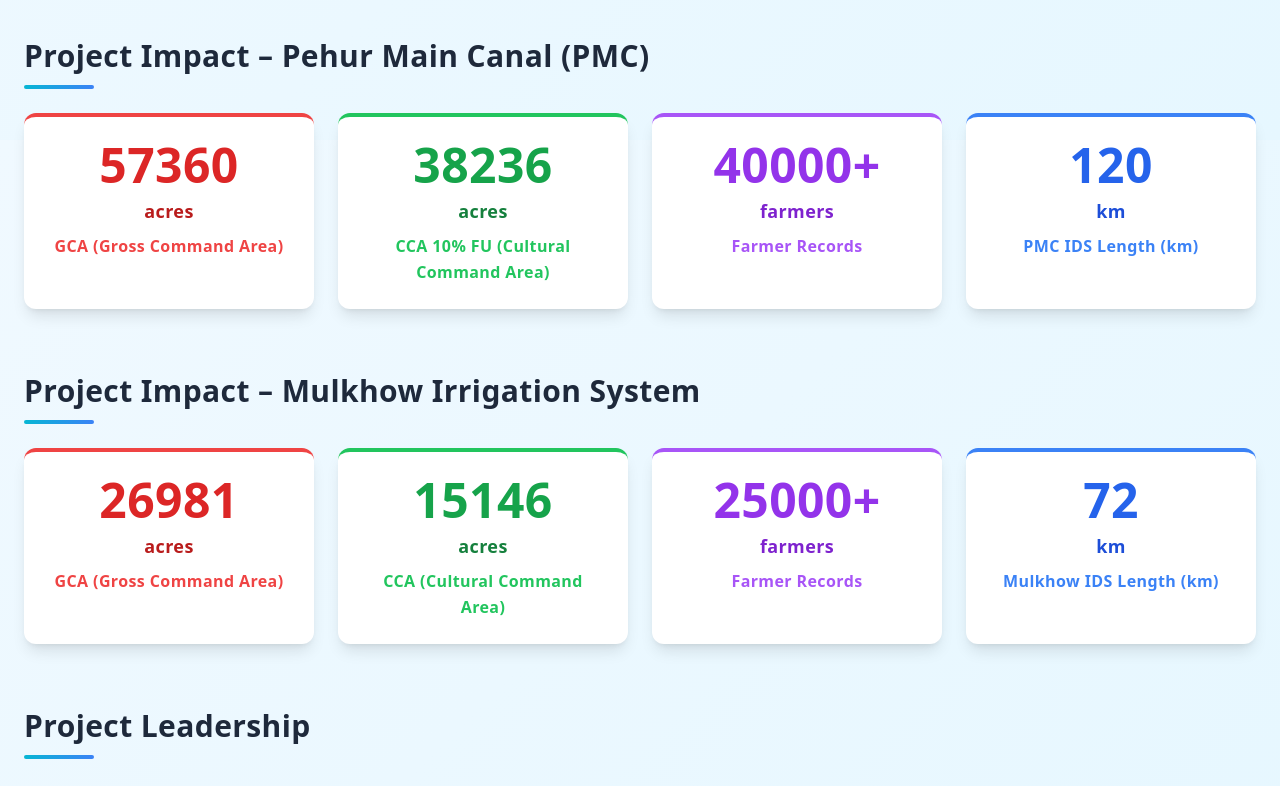
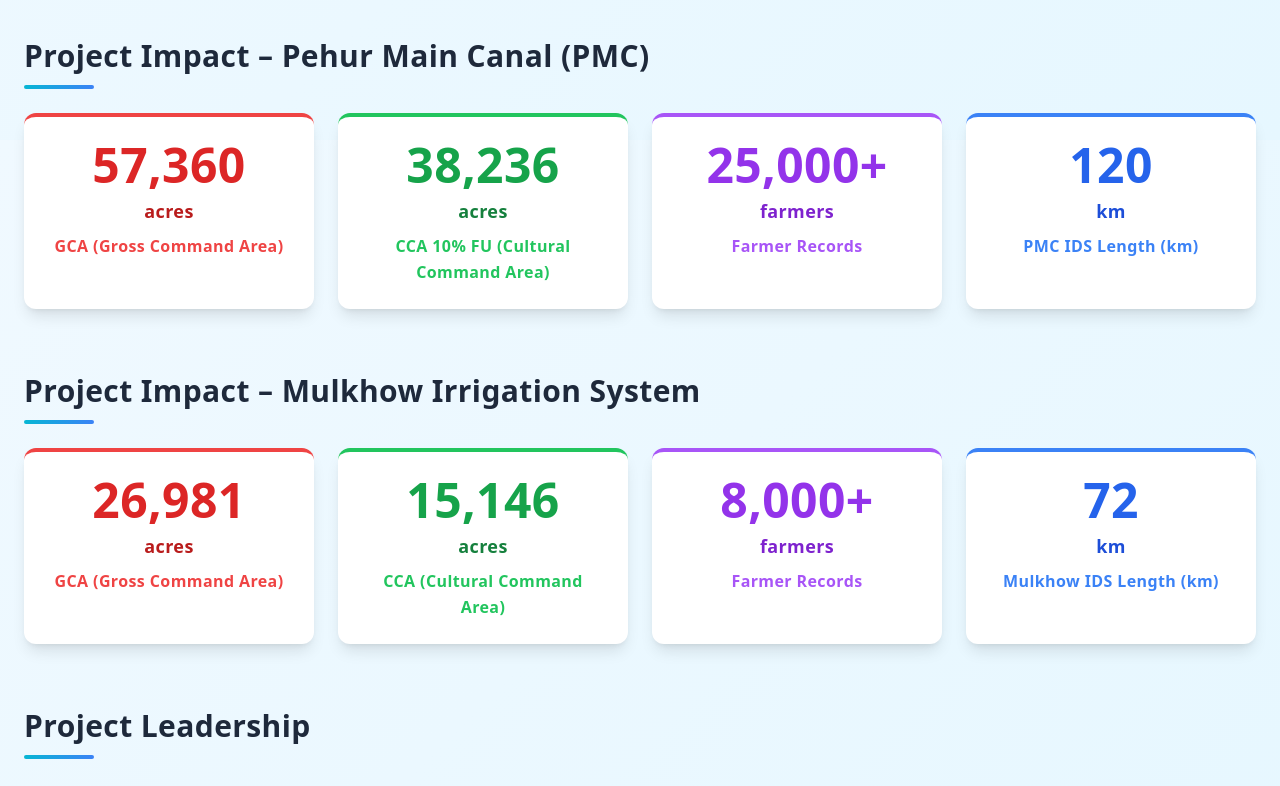
Before and after one commit to prfcgis/portal, a plain HTML site: page index.html in a window 1280 px wide. Shown: the part 1460-2246 px from the top of the page. Drawn offline with nearby package versions, Linux system fonts and the light colour scheme; animation ran at ten frames a second.

Commit message:
Add files via upload

```diff
--- a/index.html
+++ b/index.html
@@ -336,25 +336,25 @@
   <h2 class="text-3xl font-bold text-slate-800 section-title mb-6">Project Impact – Pehur Main Canal (PMC)</h2>
   <div class="grid grid-cols-1 md:grid-cols-2 lg:grid-cols-4 gap-6">
     <div class="stat-card bg-white rounded-xl shadow-lg p-6 text-center border-t-4 border-red-500">
-      <div class="text-5xl font-bold text-red-600 mb-2">57360</div>
+      <div class="text-5xl font-bold text-red-600 mb-2 count-up" data-target="57360">0</div>
       <div class="text-lg font-semibold text-red-700">acres</div>
       <div class="text-red-500 mt-2 font-bold">GCA (Gross Command Area)    </div>
     </div>
 
     <div class="stat-card bg-white rounded-xl shadow-lg p-6 text-center border-t-4 border-green-500">
-      <div class="text-5xl font-bold text-green-600 mb-2">38236</div>
+      <div class="text-5xl font-bold text-green-600 mb-2 count-up" data-target="38236">0</div>
       <div class="text-lg font-semibold text-green-700">acres</div>
       <div class="text-green-500 mt-2 font-bold">CCA 10% FU (Cultural Command Area)  </div>
     </div>
 
     <div class="stat-card bg-white rounded-xl shadow-lg p-6 text-center border-t-4 border-purple-500">
-      <div class="text-5xl font-bold text-purple-600 mb-2">40000+</div>
+      <div class="text-5xl font-bold text-purple-600 mb-2"><span class="count-up" data-target="25000">0</span>+</div>
       <div class="text-lg font-semibold text-purple-700">farmers</div>
       <div class="text-purple-500 mt-2 font-bold">Farmer Records</div>
     </div>
 
     <div class="stat-card bg-white rounded-xl shadow-lg p-6 text-center border-t-4 border-blue-500">
-      <div class="text-5xl font-bold text-blue-600 mb-2">120</div>
+      <div class="text-5xl font-bold text-blue-600 mb-2 count-up" data-target="120">0</div>
       <div class="text-lg font-semibold text-blue-700">km</div>
       <div class="text-blue-500 mt-2 font-bold">PMC IDS Length (km)</div>
     </div>
@@ -366,25 +366,25 @@
 <h2 class="text-3xl font-bold text-slate-800 section-title mb-6">Project Impact – Mulkhow Irrigation System</h2>
 <div class="grid grid-cols-1 md:grid-cols-2 lg:grid-cols-4 gap-6">
   <div class="stat-card bg-white rounded-xl shadow-lg p-6 text-center border-t-4 border-red-500">
-    <div class="text-5xl font-bold text-red-600 mb-2">26981</div>
+    <div class="text-5xl font-bold text-red-600 mb-2 count-up" data-target="26981">0</div>
     <div class="text-lg font-semibold text-red-700">acres</div>
     <div class="text-red-500 mt-2 font-bold">GCA (Gross Command Area)</div>
   </div>
 
   <div class="stat-card bg-white rounded-xl shadow-lg p-6 text-center border-t-4 border-green-500">
-    <div class="text-5xl font-bold text-green-600 mb-2">15146</div>
+    <div class="text-5xl font-bold text-green-600 mb-2 count-up" data-target="15146">0</div>
     <div class="text-lg font-semibold text-green-700">acres</div>
     <div class="text-green-500 mt-2 font-bold">CCA (Cultural Command Area)</div>
   </div>
 
   <div class="stat-card bg-white rounded-xl shadow-lg p-6 text-center border-t-4 border-purple-500">
-    <div class="text-5xl font-bold text-purple-600 mb-2">25000+</div>
+    <div class="text-5xl font-bold text-purple-600 mb-2"><span class="count-up" data-target="8000">0</span>+</div>
     <div class="text-lg font-semibold text-purple-700">farmers</div>
     <div class="text-purple-500 mt-2 font-bold">Farmer Records</div>
   </div>
 
   <div class="stat-card bg-white rounded-xl shadow-lg p-6 text-center border-t-4 border-blue-500">
-    <div class="text-5xl font-bold text-blue-600 mb-2">72</div>
+    <div class="text-5xl font-bold text-blue-600 mb-2 count-up" data-target="72 ">0</div>
     <div class="text-lg font-semibold text-blue-700">km</div>
     <div class="text-blue-500 mt-2 font-bold">Mulkhow IDS Length (km)  </div>
   </div>
@@ -752,5 +752,41 @@
       });
     });
   </script>
+
+  <script>
+  const counters = document.querySelectorAll(".count-up");
+
+  const animateCount = (counter) => {
+    const target = +counter.getAttribute("data-target");
+    const duration = 1500; // total time in ms
+    const stepTime = Math.max(Math.floor(duration / target), 25); // avoid too fast
+
+    let count = 0;
+    const updateCount = () => {
+      count += Math.ceil(target / (duration / stepTime));
+      if (count >= target) {
+        counter.innerText = target.toLocaleString(); // comma formatted
+      } else {
+        counter.innerText = count.toLocaleString();
+        setTimeout(updateCount, stepTime);
+      }
+    };
+    updateCount();
+  };
+
+  const observer = new IntersectionObserver(entries => {
+    entries.forEach(entry => {
+      if (entry.isIntersecting) {
+        animateCount(entry.target);
+        observer.unobserve(entry.target); // only once
+      }
+    });
+  }, {
+    threshold: 0.8
+  });
+
+  counters.forEach(counter => observer.observe(counter));
+</script>
+
 </body>
 </html>
```
